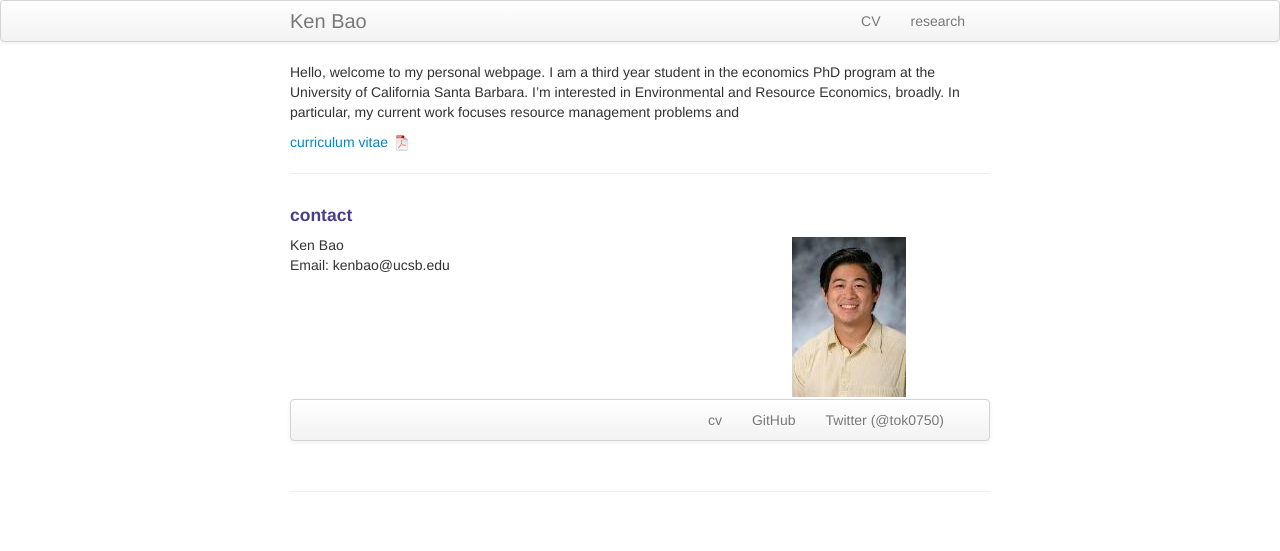
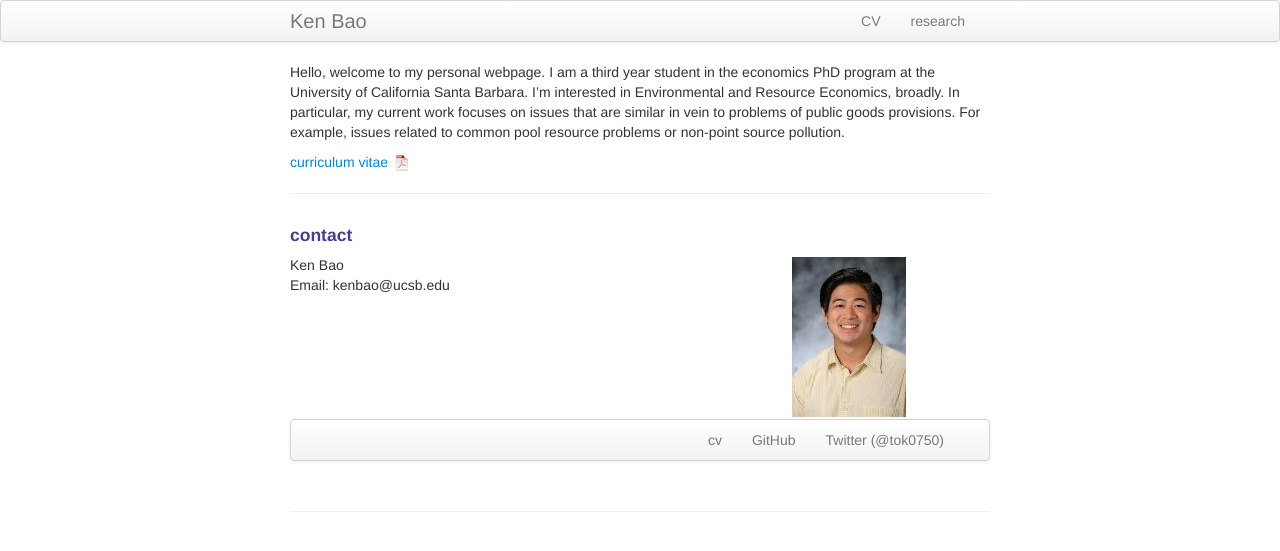
Before and after one commit to ChairmanBa0/ChairmanBa0.github.io, a Jekyll site: the page built from index.md, in a window 1280 px wide. Shown: the top 551 px of the page. Built offline with Jekyll 4.4.1, drawn with Linux system fonts in a browser that asks for light colours; part of the change alters nothing that is shown.

Commit message:
update my website

```diff
--- a/_config.yml
+++ b/_config.yml
@@ -12,7 +12,7 @@ title : Ken Bao
 author :
   name : Ken Bao
   email : kenbao@ucsb.edu
-  github : ChairmanBa0
+  github : ken-q-bao
   twitter : tok0750
 
 production_url : http://kenbao.github.io
--- a/index.md
+++ b/index.md
@@ -5,7 +5,7 @@ description:
 keywords: Ken Bao, Ken, Bao, Environmental Economics, Natural Resource Economics, ERE, UCSB. Economics
 ---
 
-Hello, welcome to my personal webpage. I am a third year student in the economics PhD program at the University of California Santa Barbara. I'm interested in Environmental and Resource Economics, broadly. In particular, my current work focuses resource management problems and
+Hello, welcome to my personal webpage. I am a third year student in the economics PhD program at the University of California Santa Barbara. I'm interested in Environmental and Resource Economics, broadly. In particular, my current work focuses on issues that are similar in vein to problems of public goods provisions. For example, issues related to common pool resource problems or non-point source pollution.
 
 
 
@@ -36,8 +36,8 @@ Hello, welcome to my personal webpage. I am a third year student in the economic
   <div class="navbar-inner">
       <ul class="nav">
           <li><a href="{{ BASE_PATH }}/assets/CV.pdf">cv</a></li>
-          <li><a href="https://github.com/mbcarlos">GitHub</a></li>
-          <li><a href="https://twitter.com/dog_feelings">Twitter (@tok0750)</a></li>
+          <li><a href="https://github.com/ken-q-bao">GitHub</a></li>
+          <li><a href="https://twitter.com/tok0750">Twitter (@tok0750)</a></li>
       </ul>
   </div>
 </div>
```
